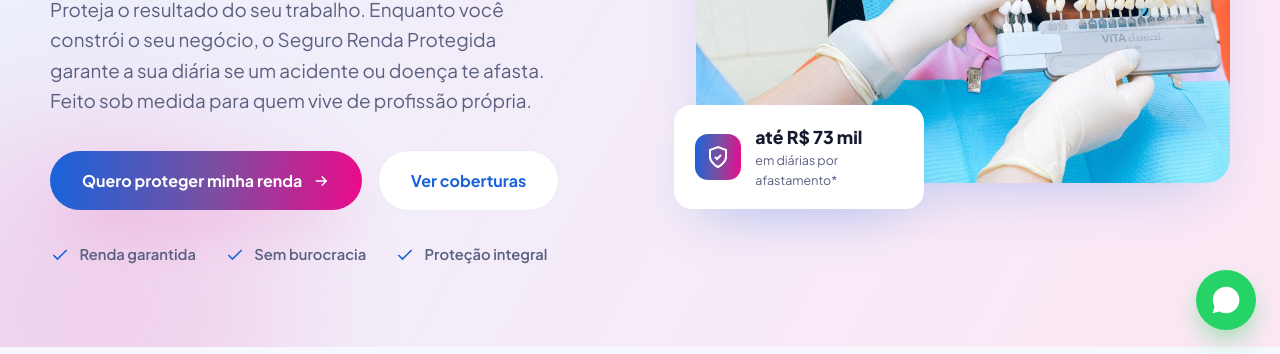
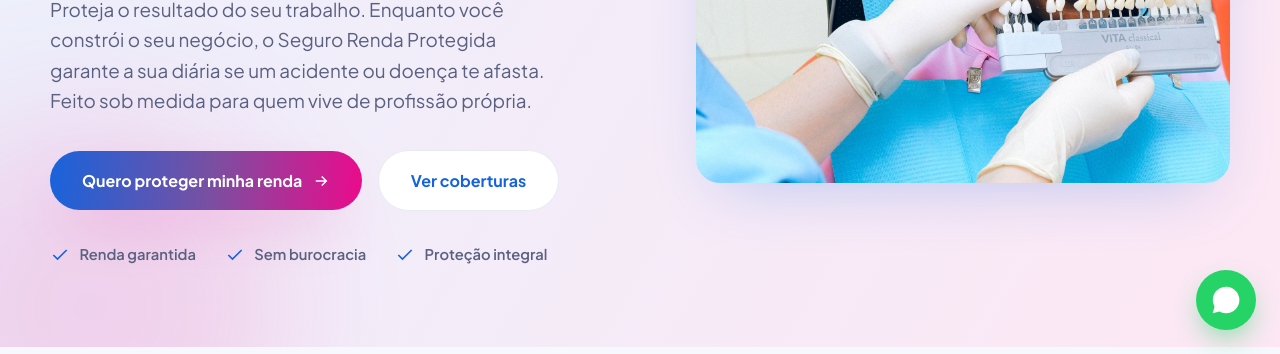
Before and after one commit to leonardoferreirr/beautyseg-landing, a plain HTML site: page index.html in a window 1280 px wide. Shown: the part 446-800 px from the top of the page. Drawn offline with Linux system fonts and the light colour scheme.

Commit message:
Hero: remove card flutuante 'ate R$ 73 mil em diarias por afastamento'

```diff
--- a/index.html
+++ b/index.html
@@ -291,10 +291,6 @@ h1,h2,h3{font-weight:800;line-height:1.1;letter-spacing:-.02em}
     </div>
     <div class="hero-media rv" data-d="1">
       <div class="hero-photo"><img src="assets/hero-dentista.jpg" alt="Dentista trabalhando com paciente — profissão que depende das mãos"></div>
-      <div class="hero-card">
-        <div class="ic"><svg viewBox="0 0 24 24" fill="none" stroke-width="2"><path d="M12 22s8-4 8-10V5l-8-3-8 3v7c0 6 8 10 8 10z"/><path d="m9 12 2 2 4-4"/></svg></div>
-        <div><div class="n">até R$ 73 mil</div><div class="l">em diárias por afastamento*</div></div>
-      </div>
     </div>
   </div>
 </section>
```
